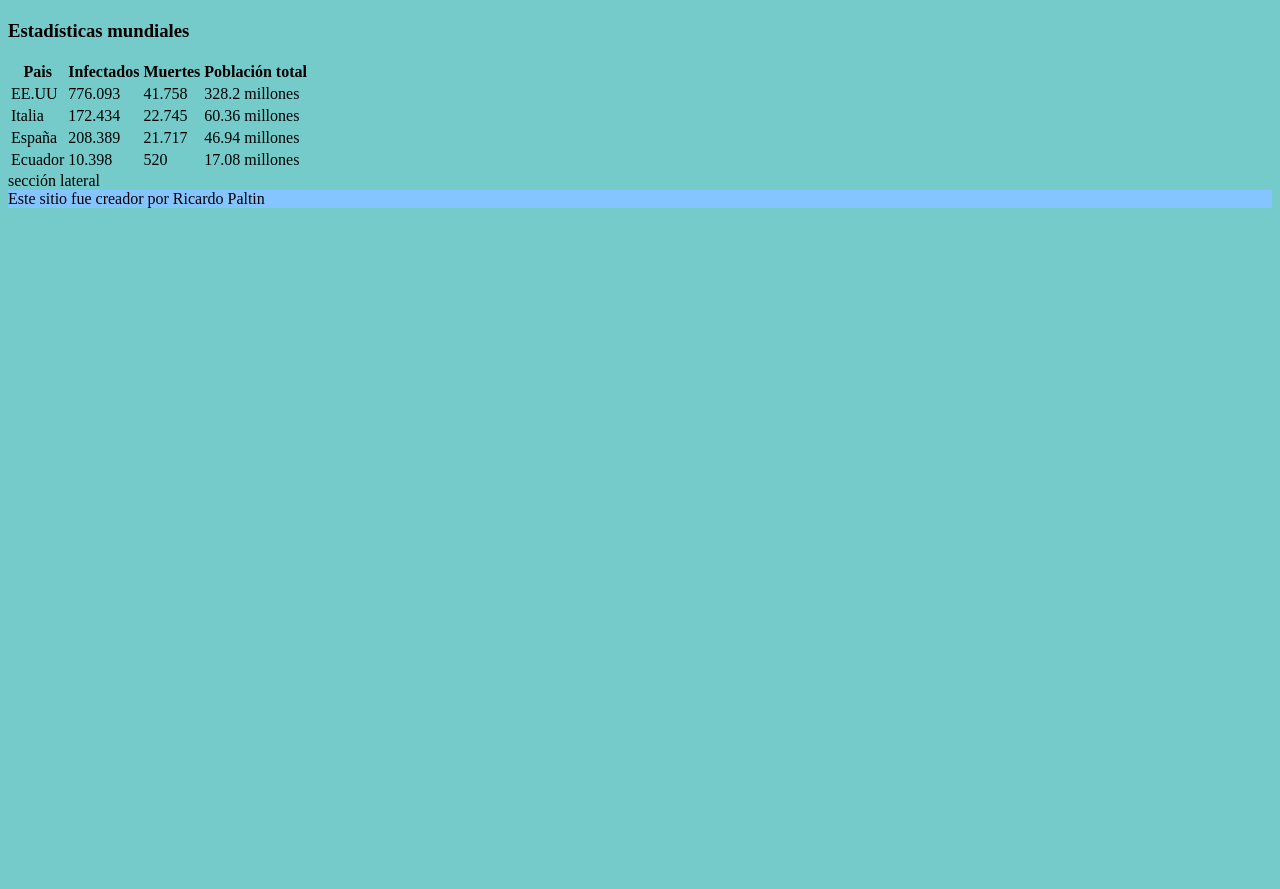
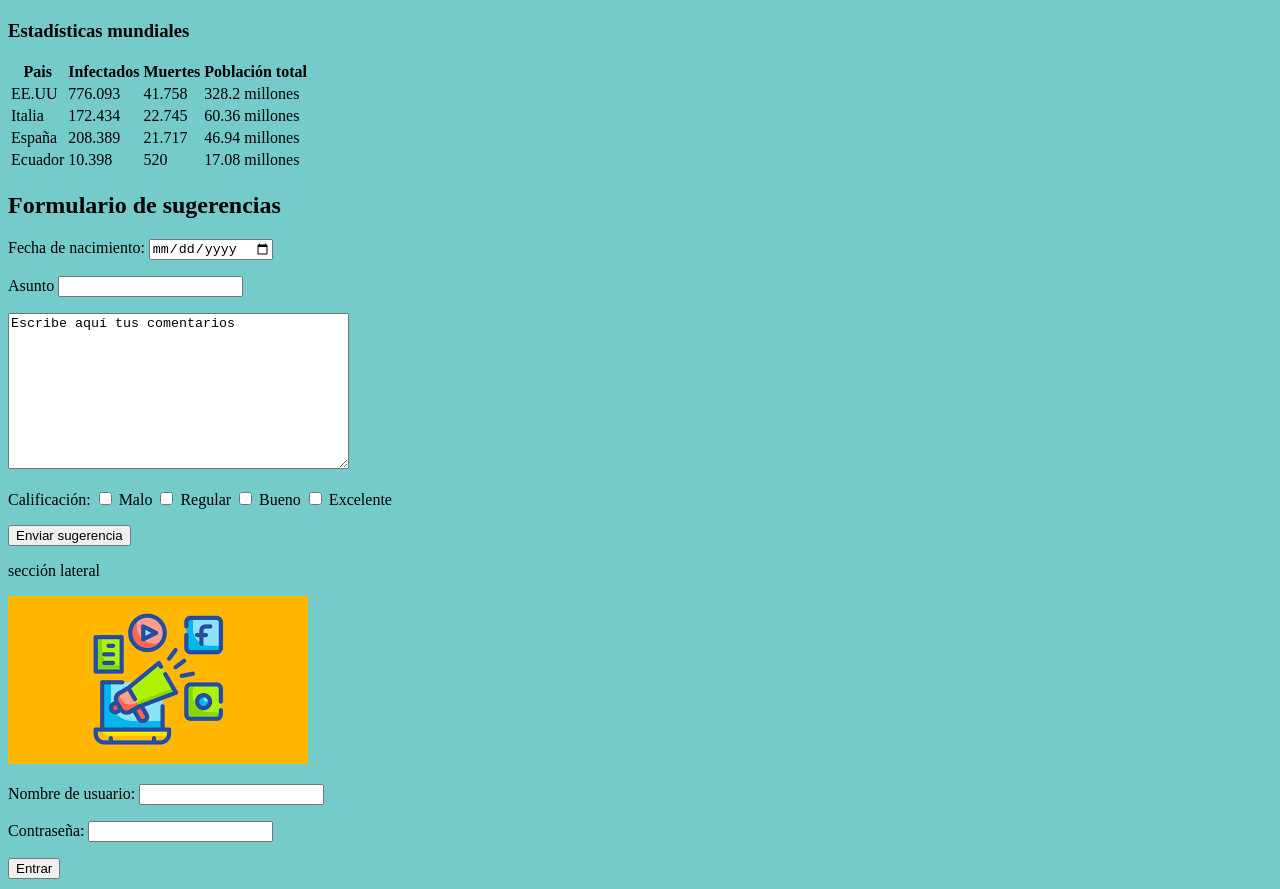
Before and after one commit to RicardoPaltin/MiPrimeraPaginaWeb, a plain HTML site: page Index.html in a window 1280 px wide. Shown: the part 1531-2420 px from the top of the page. Before the commit the page ends 1747 px from the top, so only its background shows below. Drawn offline with Linux system fonts and the light colour scheme; grey boxes are pictures that could not be loaded.

Commit message:
quinto commit - Se terminó la terea semana1

```diff
--- a/Index.html
+++ b/Index.html
@@ -7,7 +7,7 @@
     <link rel="stylesheet" type="text/css"href="css/estilos.css">
 </head>
 <body>
-    <header>Bienvenidos a Prevención del COVID-19</header>
+    <header>Bienvenidos a Información del COVID-19</header>
     <section id= "contenedor">
         <section id="contenido">
 
@@ -103,20 +103,55 @@
 
                     <td>17.08 millones</td>
 
-                  </tr>
+                </tr>
 
-              </table>
+            </table>
+            <h2>Formulario de sugerencias</h2>
 
+            <form action="../../form-result.php" method="post" target="_blank">
+                <p><label>Fecha de nacimiento: <input type="date" name="fechadenacimiento"></label></p>
 
+                <p>Asunto <input type="text" name="usuario"></p>
+
+                <textarea name="comentarios" rows="10" cols="40">Escribe aquí tus comentarios</textarea>
+
+                <p>Calificación:
+
+                    <label><input type="checkbox" name="libros"> Malo</label>
+
+                    <label><input type="checkbox" name="libros"> Regular</label>
+
+                    <label><input type="checkbox" name="peliculas"> Bueno</label>
+
+                    <label><input type="checkbox" name="videojuegos"> Excelente</label>
+
+                </p>
+
+                <p><input type="submit" value="Enviar sugerencia"></p>
+
+            </form>
 
         </section>
         <aside>
-            sección lateral
+            <p>sección lateral</p>
+
+            <img class="flr" src="img/publicidad.png" alt="covid">
+
+            <form action="../../form-result.php" method="post" target="_blank">
+
+                <p>Nombre de usuario: <input type="text" name="usuario"></p>
+
+                <p>Contraseña: <input type="password" name="pass"></p>
+
+                <p><input type="submit" value="Entrar"></p>
+
+            </form>
+            <img src="https://www.paypalobjects.com/webstatic/en_US/i/buttons/cc-badges-ppmcvdam.png" alt="Buy now with PayPal" />
         </aside>
 
     </section>
     <footer>
-        Este sitio fue creador por Ricardo Paltin
+        Este sitio fue creado por Ricardo Paltin
 
     </footer>
 
```
Also changed, not shown: img/publicidad.png (added).
